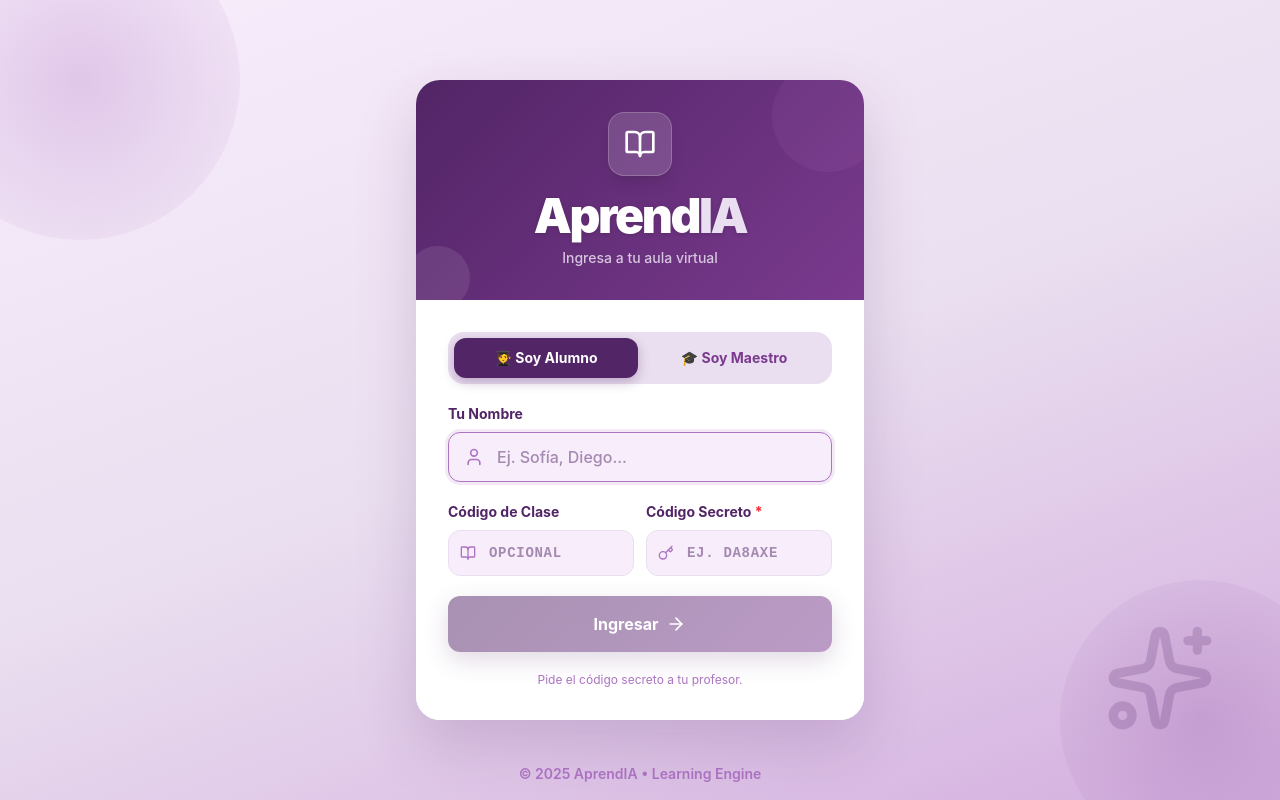
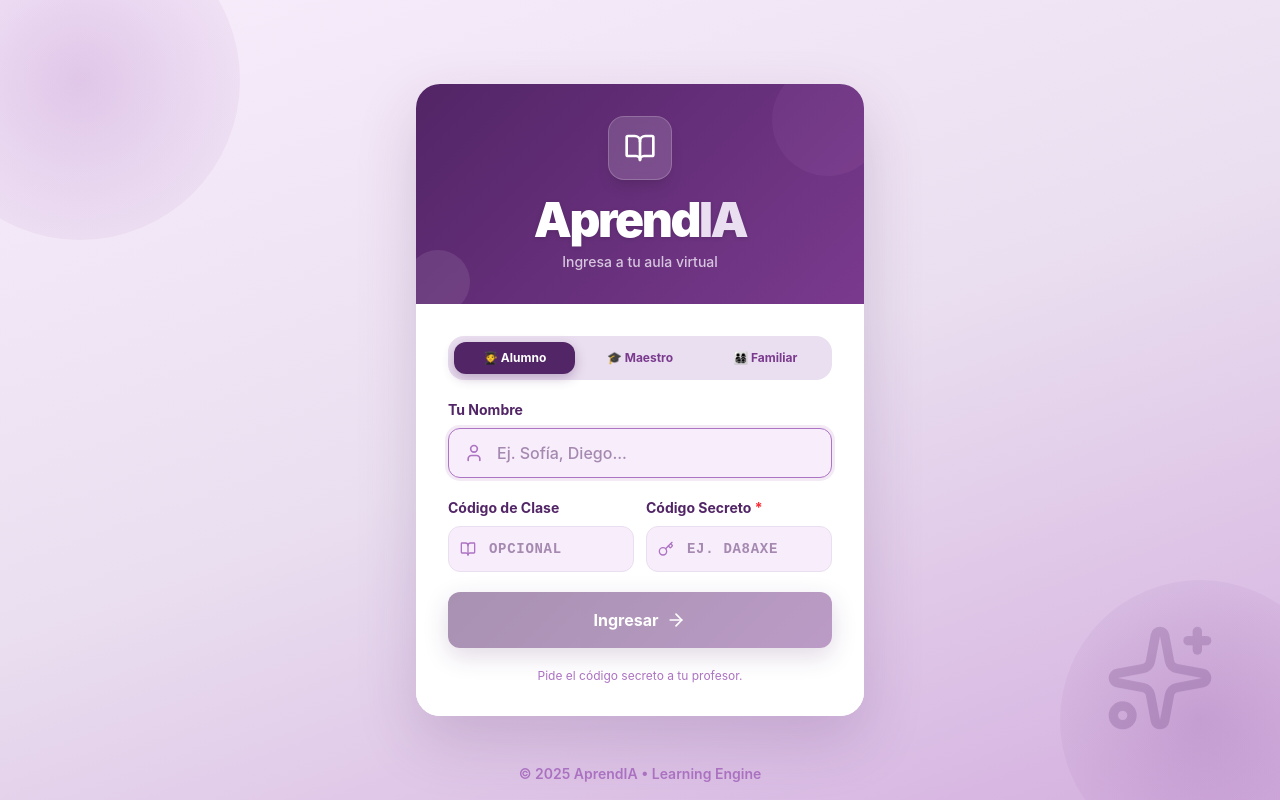
Before and after one commit to Zeraz-Victoria/aprendIA, a Next.js app: page / in a window 1280 px wide. Built offline with nearby package versions, Linux system fonts and the light colour scheme; no server answers.

Commit message:
feat: agregar login de familiares en la pagina de inicio y script de creacion de tutores

```diff
--- a/app/page.tsx
+++ b/app/page.tsx
@@ -12,7 +12,7 @@ export default function Home() {
   const [classCode, setClassCode] = useState("");
   const [studentCode, setStudentCode] = useState("");
   const [password, setPassword] = useState("");
-  const [loginRole, setLoginRole] = useState<"STUDENT" | "TEACHER">("STUDENT");
+  const [loginRole, setLoginRole] = useState<"STUDENT" | "TEACHER" | "PARENT">("STUDENT");
   const [error, setError] = useState("");
   const [isLoggingIn, setIsLoggingIn] = useState(false);
   const [mounted, setMounted] = useState(false);
@@ -23,6 +23,7 @@ export default function Home() {
     if (mounted && status === "authenticated" && session?.user) {
       const role = (session.user as any)?.role;
       if (role === "SUPERADMIN") router.push("/superadmin");
+      else if (role === "PARENT") router.push("/parent");
       else router.push(role === "TEACHER" ? "/teacher" : "/student");
     }
   }, [mounted, status, session, router]);
@@ -111,24 +112,35 @@ export default function Home() {
                 <button
                   type="button"
                   onClick={() => setLoginRole("STUDENT")}
-                  className="flex-1 py-2.5 text-sm font-bold rounded-xl transition-all duration-200"
+                  className="flex-1 py-2 text-xs font-bold rounded-xl transition-all duration-200"
                   style={loginRole === "STUDENT"
                     ? { background: '#522566', color: 'white', boxShadow: '0 4px 12px rgba(82,37,102,0.3)' }
                     : { background: 'transparent', color: '#7A3A8E' }
                   }
                 >
-                  🧑‍🎓 Soy Alumno
+                  🧑‍🎓 Alumno
                 </button>
                 <button
                   type="button"
                   onClick={() => setLoginRole("TEACHER")}
-                  className="flex-1 py-2.5 text-sm font-bold rounded-xl transition-all duration-200"
+                  className="flex-1 py-2 text-xs font-bold rounded-xl transition-all duration-200"
                   style={loginRole === "TEACHER"
                     ? { background: '#522566', color: 'white', boxShadow: '0 4px 12px rgba(82,37,102,0.3)' }
                     : { background: 'transparent', color: '#7A3A8E' }
                   }
                 >
-                  🎓 Soy Maestro
+                  🎓 Maestro
+                </button>
+                <button
+                  type="button"
+                  onClick={() => setLoginRole("PARENT")}
+                  className="flex-1 py-2 text-xs font-bold rounded-xl transition-all duration-200"
+                  style={loginRole === "PARENT"
+                    ? { background: '#522566', color: 'white', boxShadow: '0 4px 12px rgba(82,37,102,0.3)' }
+                    : { background: 'transparent', color: '#7A3A8E' }
+                  }
+                >
+                  👨‍👩‍👧‍👦 Familiar
                 </button>
               </div>
 
@@ -204,8 +216,8 @@ export default function Home() {
                 </div>
               )}
 
-              {/* Teacher Password */}
-              {loginRole === "TEACHER" && (
+              {/* Teacher / Parent Password */}
+              {(loginRole === "TEACHER" || loginRole === "PARENT") && (
                 <div>
                   <label className="block text-sm font-bold mb-2 flex justify-between" style={{ color: '#522566' }}>
                     Contraseña <span className="text-xs font-normal" style={{ color: '#AD74C3' }}>Obligatorio</span>
@@ -235,7 +247,7 @@ export default function Home() {
 
               <button
                 type="submit"
-                disabled={!name.trim() || (loginRole === "STUDENT" && !studentCode.trim()) || (loginRole === "TEACHER" && !password.trim()) || isLoggingIn}
+                disabled={!name.trim() || (loginRole === "STUDENT" && !studentCode.trim()) || ((loginRole === "TEACHER" || loginRole === "PARENT") && !password.trim()) || isLoggingIn}
                 className="w-full font-bold py-4 rounded-xl transition-all duration-200 flex items-center justify-center gap-2 text-white disabled:opacity-50 disabled:cursor-not-allowed active:scale-95"
                 style={{
                   background: 'linear-gradient(135deg, #522566 0%, #7A3A8E 100%)',
@@ -254,7 +266,7 @@ export default function Home() {
 
               <div className="text-center">
                 <p className="text-xs" style={{ color: '#AD74C3' }}>
-                  {loginRole === "STUDENT" ? "Pide el código secreto a tu profesor." : "Ingresa con tu nombre registrado."}
+                  {loginRole === "STUDENT" ? "Pide el código secreto a tu profesor." : "Ingresa con tu nombre registrado y contraseña."}
                 </p>
               </div>
             </form>
--- /dev/null
+++ b/create-parent.js
@@ -0,0 +1,66 @@
+const { PrismaClient } = require('@prisma/client');
+const bcrypt = require('bcryptjs');
+const readline = require('readline');
+
+const prisma = new PrismaClient();
+
+const rl = readline.createInterface({
+    input: process.stdin,
+    output: process.stdout
+});
+
+function askQuestion(query) {
+    return new Promise(resolve => rl.question(query, resolve));
+}
+
+async function main() {
+    console.log('=== CREADOR DE CUENTAS DE FAMILIAR / TUTOR ===\n');
+
+    try {
+        const name = await askQuestion('Ingresa el nombre del familiar/tutor (ej. Maria Perez): ');
+        if (!name.trim()) {
+            console.log('El nombre no puede estar vacío.');
+            process.exit(1);
+        }
+
+        const password = await askQuestion('Ingresa la contraseña para la cuenta: ');
+        if (!password.trim()) {
+            console.log('La contraseña no puede estar vacía.');
+            process.exit(1);
+        }
+
+        console.log('\nHasheando contraseña...');
+        const hashedPassword = await bcrypt.hash(password.trim(), 10);
+
+        console.log('Creando usuario en la base de datos...');
+        const user = await prisma.user.create({
+            data: {
+                name: name.trim(),
+                password: hashedPassword,
+                role: 'PARENT',
+                status: 'active',
+                avatar: '🧑‍👩‍👧‍👦',
+                lives: 0,
+                gems: 0,
+                streak: 0,
+                xp: 0
+            }
+        });
+
+        console.log(`\n✅ ¡Familiar creado con éxito!`);
+        console.log(`-----------------------------------`);
+        console.log(`Nombre de usuario: ${user.name}`);
+        console.log(`Rol de cuenta:     ${user.role}`);
+        console.log(`ID en base de datos: ${user.id}`);
+        console.log(`-----------------------------------`);
+        console.log(`Ahora puedes iniciar sesión en el portal desde la pestaña "Familiar" usando este nombre y contraseña.`);
+
+    } catch (e) {
+        console.error('❌ Error creando el familiar:', e);
+    } finally {
+        await prisma.$disconnect();
+        rl.close();
+    }
+}
+
+main();
--- a/lib/auth.ts
+++ b/lib/auth.ts
@@ -40,13 +40,13 @@ export const authOptions: NextAuthOptions = {
 
                     user = await prisma.user.findFirst({ where: whereClause });
 
-                } else if (loginRole === 'TEACHER') {
+                } else if (loginRole === 'TEACHER' || loginRole === 'PARENT') {
                     if (!password) return null;
 
                     const candidate = await prisma.user.findFirst({
                         where: {
                             name: { equals: name.trim(), mode: 'insensitive' },
-                            role: { in: ['TEACHER', 'SUPERADMIN'] }
+                            role: loginRole === 'TEACHER' ? { in: ['TEACHER', 'SUPERADMIN'] } : 'PARENT'
                         }
                     });
 
```
